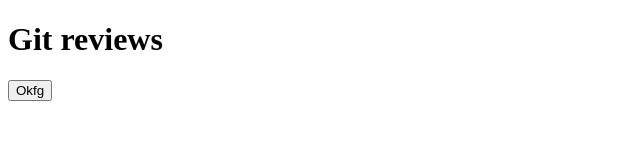
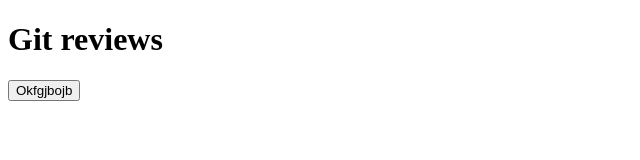
Before and after one commit to Mathieu94110/git-reviews, a plain HTML site: page index.html in a window 1280 px wide. Shown: the full height of the page, 0-640 px from the left. Drawn offline with Linux system fonts and the light colour scheme.

Commit message:
first commit

```diff
--- a/index.html
+++ b/index.html
@@ -7,6 +7,6 @@
   </head>
   <body>
     <h1>Git reviews</h1>
-    <button>Okfg</button>
+    <button>Okfgjbojb</button>
   </body>
 </html>
```
Also changed, not shown: test.txt (added).
